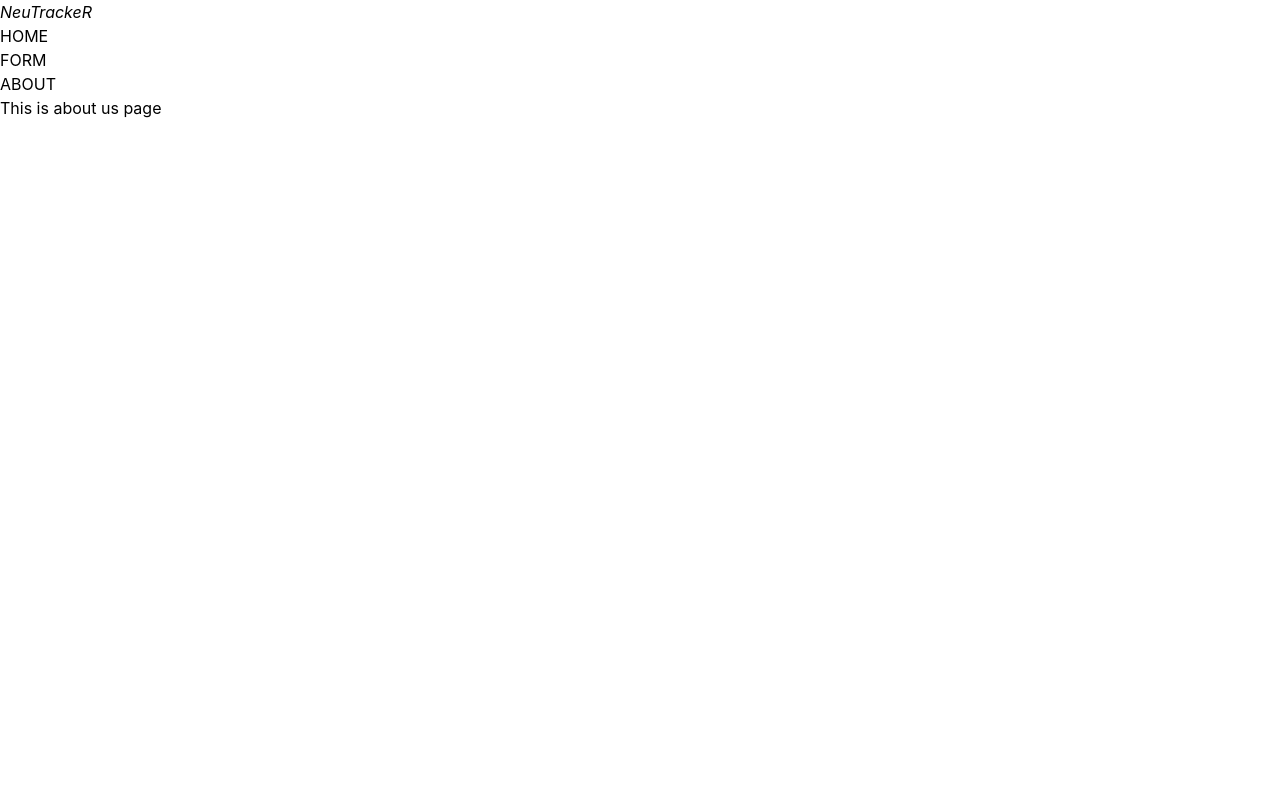
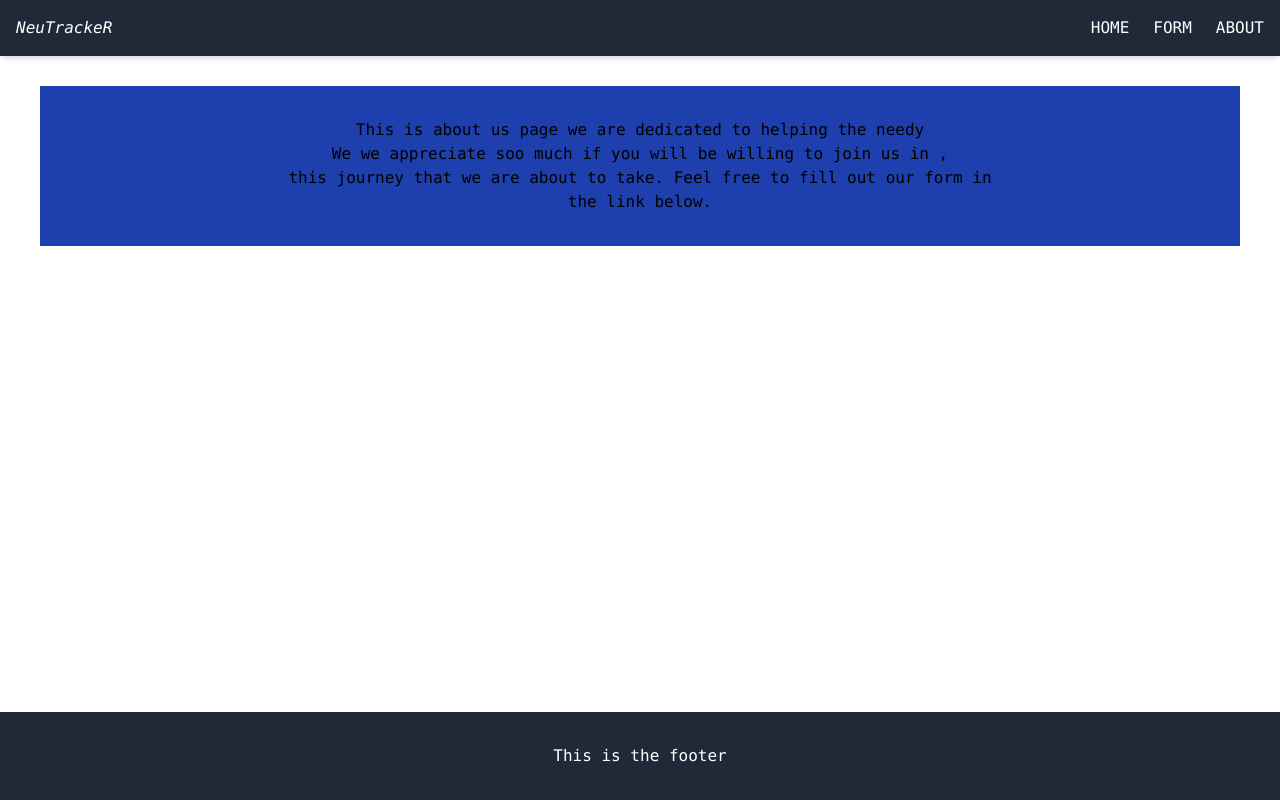
Before and after one commit to daganeabdul/Nutrition-meter-application, a React (Create React App) app: page /about in a window 1280 px wide. Built offline with nearby package versions, Linux system fonts and the light colour scheme.

Commit message:
Testing info

```diff
--- a/src/Pages/About.js
+++ b/src/Pages/About.js
@@ -1,7 +1,11 @@
 export default function About() {
     return (
         <div>
-            <h1>This is about us page</h1>
+            <h1>This is about us page we are dedicated to helping the needy <br />
+            We we appreciate soo much if you will be willing to join us in , <br />
+            this journey that we are about to take. Feel free to fill out our  form in <br />
+            the link below.
+            </h1>
         </div>
     )
 }
--- a/src/Pages/Layout.js
+++ b/src/Pages/Layout.js
@@ -3,32 +3,40 @@ import { Link, Outlet } from "react-router-dom";
 export default function Layout() {
 
     return (
-        <div>
-            <nav>
-                <Link>
+        <div className="flex flex-col min-h-screen font-mono">
+            <nav className="bg-gray-800 p-4 shadow-md">
+               <div className="container mx-auto flex justify-between items-center">
+                <Link className="text-white">
                     <i>NeuTrackeR</i>
                 </Link>
-                <ul>
+                <ul className="flex space-x-6 text-white">
                     <li>
-                        <Link to="/">HOME</Link>
+                        <Link to="/" className="">
+                        HOME
+                        </Link>
                     </li>
                     <li>
-                        <Link to="/form">FORM</Link>
+                        <Link to="/form" className="">
+                        FORM
+                        </Link>
                     </li>
                     <li>
-                        <Link to="/about">ABOUT</Link>
+                        <Link to="/about" className="">
+                        ABOUT
+                        </Link>
                     </li>
                 </ul>
+                </div>
             </nav>
 
-            <div>
-                <main>
+            <div className="">
+                <main className="bg-blue-800 text-center max-w-[1200px] mx-auto mt-[30px] p-8 overflow-auto">
                     <Outlet />
                 </main>
             </div>
 
-            <footer>
-
+            <footer className="bg-gray-800 mt-auto p-8 text-center text-white">
+                <p>This is the footer</p>
             </footer>
         </div>
     )
```
